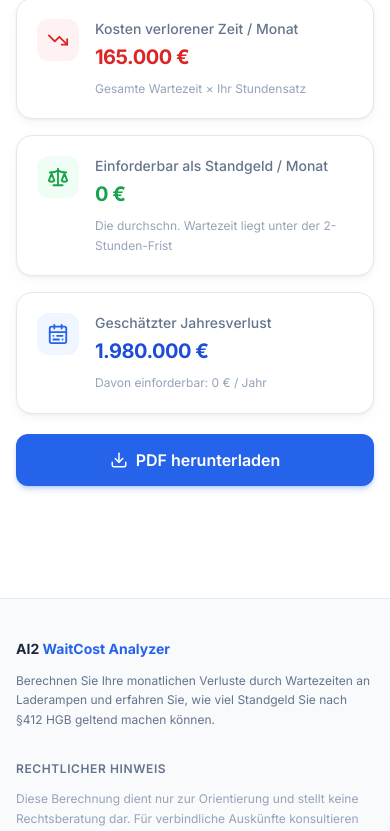
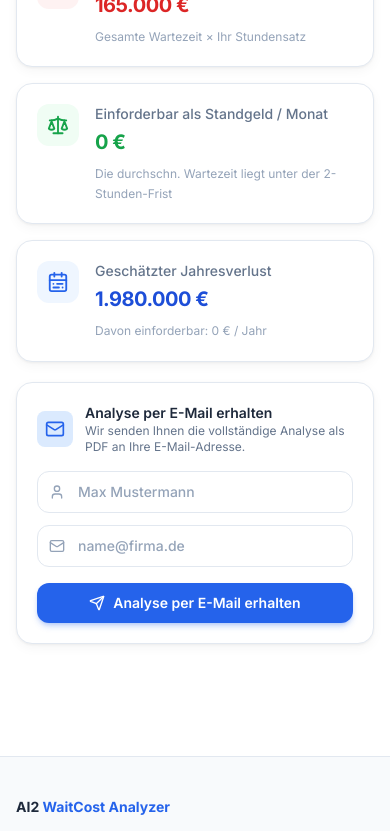
Before and after one commit to ai2connect-team/AI2WaitCostAnalyzer, a React (Vite) app: page / in a window 390 px wide. Shown: the part 1800-2631 px from the top of the page. Built offline with nearby package versions, Linux system fonts and the light colour scheme.

Commit message:
replaced with email and customer name

```diff
--- a/src/components/Results.jsx
+++ b/src/components/Results.jsx
@@ -1,24 +1,69 @@
+import { useState } from 'react';
 import {
     Clock,
     TrendingDown,
     Scale,
     CalendarRange,
-    Download,
+    Mail,
+    User,
+    Send,
+    CheckCircle2,
+    AlertCircle,
 } from 'lucide-react';
 import { useTranslation } from 'react-i18next';
 import ResultCard from './ui/ResultCard';
 import Button from './ui/Button';
 import { formatCurrency, formatNumber } from '../utils/calculations';
-import { generatePDF } from '../utils/pdfExport';
 
 /**
  * Results display — light theme with i18n.
+ * Includes an email form to send the PDF report to the user.
  */
 export default function Results({ results, inputs }) {
     const { t } = useTranslation();
 
-    const handleDownloadPDF = () => {
-        generatePDF(inputs, results, t);
+    // ── Form state ─────────────────────────────────────────────────
+    const [name, setName] = useState('');
+    const [email, setEmail] = useState('');
+    const [loading, setLoading] = useState(false);
+    const [success, setSuccess] = useState(false);
+    const [error, setError] = useState('');
+
+    const handleSubmit = async (e) => {
+        e.preventDefault();
+        setLoading(true);
+        setError('');
+        setSuccess(false);
+
+        try {
+            const res = await fetch('/api/submit', {
+                method: 'POST',
+                headers: { 'Content-Type': 'application/json' },
+                body: JSON.stringify({
+                    name,
+                    email,
+                    calculator_inputs: inputs,
+                    calculator_results: results,
+                }),
+            });
+
+            if (!res.ok) {
+                throw new Error(`HTTP ${res.status}`);
+            }
+
+            const data = await res.json();
+            if (data.success) {
+                setSuccess(true);
+                setName('');
+                setEmail('');
+            } else {
+                setError(data.message || t('results.form.errorMessage'));
+            }
+        } catch {
+            setError(t('results.form.errorMessage'));
+        } finally {
+            setLoading(false);
+        }
     };
 
     const cards = [
@@ -65,10 +110,90 @@ export default function Results({ results, inputs }) {
         },
     ];
 
+    // ── Email Form ─────────────────────────────────────────────────
+    const emailForm = (
+        <form onSubmit={handleSubmit} className="card p-5 sm:p-6 border-primary-200 bg-primary-50/30 opacity-0 animate-fade-in-up animation-delay-400">
+            <div className="flex items-center gap-3 mb-4">
+                <div className="p-2 rounded-lg bg-primary-100">
+                    <Mail size={20} className="text-primary-600" />
+                </div>
+                <div>
+                    <h3 className="text-sm font-semibold text-surface-800">
+                        {t('results.form.submitButton')}
+                    </h3>
+                    <p className="text-xs text-surface-500">
+                        {t('results.form.emailNote')}
+                    </p>
+                </div>
+            </div>
+
+            <div className="grid grid-cols-1 sm:grid-cols-2 gap-3 mb-4">
+                {/* Name field */}
+                <div className="relative">
+                    <span className="absolute left-3 top-1/2 -translate-y-1/2 text-surface-400">
+                        <User size={16} />
+                    </span>
+                    <input
+                        type="text"
+                        required
+                        value={name}
+                        onChange={(e) => setName(e.target.value)}
+                        placeholder={t('results.form.namePlaceholder')}
+                        className="w-full pl-10 pr-4 py-2.5 rounded-xl bg-white border border-surface-200 text-surface-800 text-sm font-medium outline-none placeholder:text-surface-400 focus:border-primary-500 transition-colors"
+                    />
+                </div>
+
+                {/* Email field */}
+                <div className="relative">
+                    <span className="absolute left-3 top-1/2 -translate-y-1/2 text-surface-400">
+                        <Mail size={16} />
+                    </span>
+                    <input
+                        type="email"
+                        required
+                        value={email}
+                        onChange={(e) => setEmail(e.target.value)}
+                        placeholder={t('results.form.emailPlaceholder')}
+                        className="w-full pl-10 pr-4 py-2.5 rounded-xl bg-white border border-surface-200 text-surface-800 text-sm font-medium outline-none placeholder:text-surface-400 focus:border-primary-500 transition-colors"
+                    />
+                </div>
+            </div>
+
+            {/* Submit button */}
+            <Button
+                type="submit"
+                variant="primary"
+                size="md"
+                loading={loading}
+                icon={<Send size={16} />}
+                className="w-full"
+            >
+                {loading ? t('results.form.submitting') : t('results.form.submitButton')}
+            </Button>
+
+            {/* Success message */}
+            {success && (
+                <div className="flex items-center gap-2 mt-3 p-3 rounded-xl bg-success-50 border border-success-200 animate-fade-in-up">
+                    <CheckCircle2 size={18} className="text-success-600 shrink-0" />
+                    <p className="text-sm font-medium text-success-700">
+                        {t('results.form.successMessage')}
+                    </p>
+                </div>
+            )}
+
+            {/* Error message */}
+            {error && (
+                <div className="flex items-center gap-2 mt-3 p-3 rounded-xl bg-red-50 border border-red-200 animate-fade-in-up">
+                    <AlertCircle size={18} className="text-red-600 shrink-0" />
+                    <p className="text-sm font-medium text-red-700">{error}</p>
+                </div>
+            )}
+        </form>
+    );
+
     return (
         <div className="space-y-5">
             {/* Section header */}
-            <div className="flex flex-col sm:flex-row items-start sm:items-center justify-between gap-3">
             <div>
                 <h2 className="text-xl sm:text-2xl font-bold text-surface-800 mb-1">
                     {t('results.title')}
@@ -76,16 +201,6 @@ export default function Results({ results, inputs }) {
                 <p className="text-sm sm:text-base text-surface-500">
                     {t('results.subtitle')}
                 </p>
-                </div>
-                <Button
-                    variant="primary"
-                    size="md"
-                    icon={<Download size={16} />}
-                    onClick={handleDownloadPDF}
-                    className="hidden sm:inline-flex shrink-0"
-                >
-                    {t('results.downloadPdf')}
-                </Button>
             </div>
 
             {/* Result cards — 2x2 grid */}
@@ -125,18 +240,8 @@ export default function Results({ results, inputs }) {
                 </div>
             )}
 
-            {/* Mobile PDF button */}
-            <div className="sm:hidden">
-                <Button
-                    variant="primary"
-                    size="lg"
-                    icon={<Download size={18} />}
-                    onClick={handleDownloadPDF}
-                    className="w-full"
-                >
-                    {t('results.downloadPdf')}
-                </Button>
-            </div>
+            {/* Email form — replaces the old download button */}
+            {emailForm}
         </div>
     );
 }
--- a/src/i18n/locales/de.js
+++ b/src/i18n/locales/de.js
@@ -63,6 +63,17 @@ const de = {
             title: 'Ihre Analyse',
             subtitle: 'Echtzeit-Berechnung basierend auf Ihren Eingaben',
             downloadPdf: 'PDF herunterladen',
+            form: {
+                nameLabel: 'Ihr Name',
+                namePlaceholder: 'Max Mustermann',
+                emailLabel: 'Ihre E-Mail-Adresse',
+                emailPlaceholder: 'name@firma.de',
+                submitButton: 'Analyse per E-Mail erhalten',
+                submitting: 'Wird gesendet…',
+                successMessage: 'Ihre Analyse wurde erfolgreich an Ihre E-Mail gesendet!',
+                errorMessage: 'Fehler beim Senden. Bitte versuchen Sie es erneut.',
+                emailNote: 'Wir senden Ihnen die vollständige Analyse als PDF an Ihre E-Mail-Adresse.',
+            },
             cards: {
                 waitingHours: {
                     label: 'Gesamtwartestunden / Monat',
--- a/src/i18n/locales/en.js
+++ b/src/i18n/locales/en.js
@@ -63,6 +63,17 @@ const en = {
             title: 'Your Analysis',
             subtitle: 'Real-time calculation based on your input',
             downloadPdf: 'Download PDF',
+            form: {
+                nameLabel: 'Your Name',
+                namePlaceholder: 'John Doe',
+                emailLabel: 'Your Email Address',
+                emailPlaceholder: 'name@company.com',
+                submitButton: 'Get Analysis via Email',
+                submitting: 'Sending…',
+                successMessage: 'Your analysis has been sent to your email!',
+                errorMessage: 'Failed to send. Please try again.',
+                emailNote: 'We will send the full analysis as a PDF to your email address.',
+            },
             cards: {
                 waitingHours: {
                     label: 'Total waiting hours / month',
--- a/vite.config.js
+++ b/vite.config.js
@@ -7,4 +7,12 @@ export default defineConfig({
     react(),
     tailwindcss(),
   ],
+  server: {
+    proxy: {
+      '/api': {
+        target: 'http://localhost:8001',
+        changeOrigin: true,
+      },
+    },
+  },
 })
```
Lines whose indentation alone changed are shown as unchanged.
